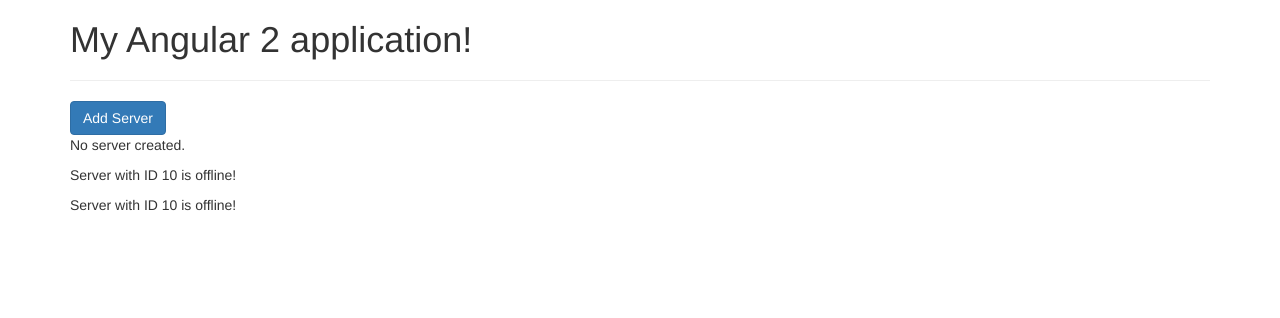
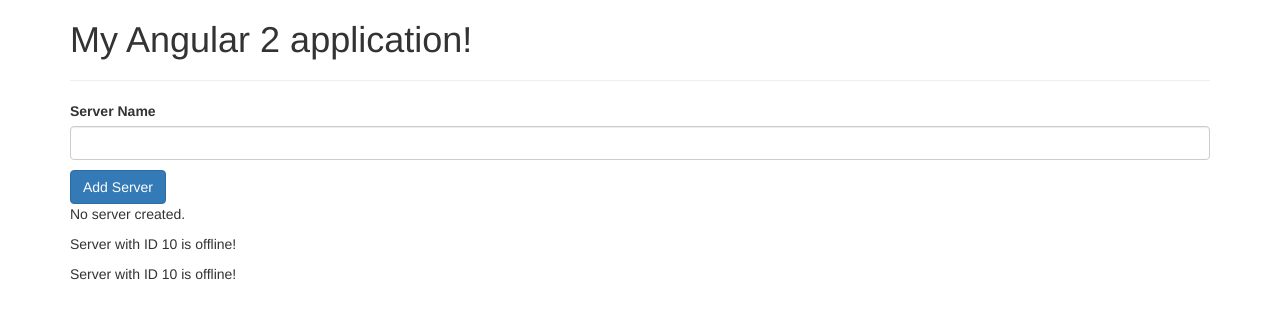
Before and after one commit to garthtee/angular-first-app, an Angular app: page / in a window 1280 px wide. Shown: the top 318 px of the page. Built offline with nearby package versions, Linux system fonts and the light colour scheme.

Commit message:
Added input.

```diff
--- a/src/app/servers/servers.component.html
+++ b/src/app/servers/servers.component.html
@@ -1,3 +1,6 @@
+<label>Server Name</label>
+<input type="text" class="form-control" (input)="onUpdateServerName($event)">
+<p>{{ serverName }}</p>
 <button class="btn btn-primary" [disabled]="!allowNewServer" (click)="onCreateServer()">Add Server</button>
 <p [innerText]="serverCreationStatus"></p>
 <app-server></app-server>
--- a/src/app/servers/servers.component.ts
+++ b/src/app/servers/servers.component.ts
@@ -9,6 +9,7 @@
 
   allowNewServer = false;
   serverCreationStatus = 'No server created.';
+  serverName = '';
 
   constructor() {
     setTimeout(() => {
@@ -22,4 +23,8 @@
   onCreateServer() {
     this.serverCreationStatus = 'Server was created!';
   }
+
+  onUpdateServerName(event: any) {
+    this.serverName = (<HTMLInputElement>event.target).value;
+  }
 }
```
